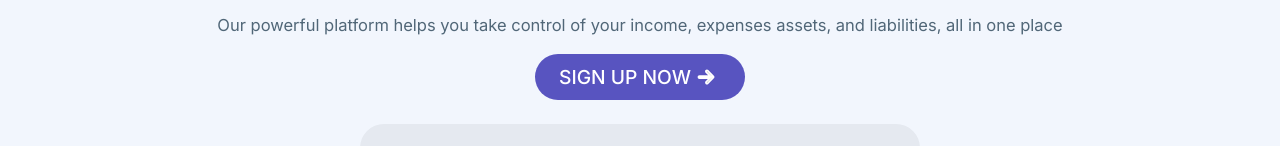
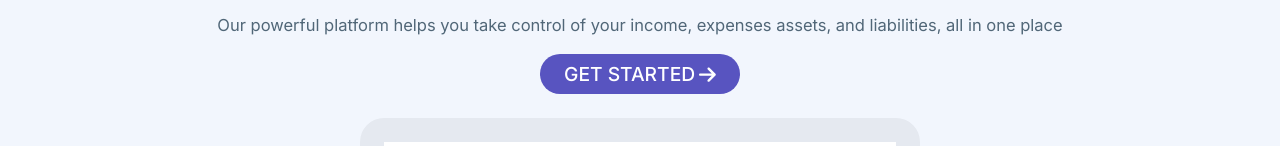
Before and after one commit to danielgen01/financy, a Next.js app: page / in a window 1280 px wide. Shown: the part 179-325 px from the top of the page. Built offline with nearby package versions, Linux system fonts and the light colour scheme; no server answers.

Commit message:
chore: use fa arrow SVG

```diff
--- a/src/app/pageTemplates/homepage/SubComponents.styles.module.css
+++ b/src/app/pageTemplates/homepage/SubComponents.styles.module.css
@@ -19,6 +19,7 @@
     border-radius:var(--border-radius-xl) ;
     text-transform: uppercase;
     text-decoration: none;
+    gap: var(--spacing-xs);
 
 }
 
--- a/src/app/pageTemplates/homepage/SubComponents.tsx
+++ b/src/app/pageTemplates/homepage/SubComponents.tsx
@@ -1,5 +1,7 @@
 "use client"
 
+import { faArrowRight } from "@fortawesome/free-solid-svg-icons"
+import { FontAwesomeIcon } from "@fortawesome/react-fontawesome"
 import Image from "next/image"
 import Link from "next/link"
 import { useTheme } from "next-themes"
@@ -27,25 +29,6 @@
 import TrackingImage from "../../../../public/tracking.png"
 import styles from "./SubComponents.styles.module.css"
 
-const ArrowSvg = () => {
-  return (
-    <svg
-      width="30px"
-      height="30px"
-      viewBox="0 0 16 16"
-      xmlns="http://www.w3.org/2000/svg"
-      fill="#000000"
-      className="bi bi-arrow-right-short"
-      stroke="white"
-    >
-      <path
-        fillRule="evenodd"
-        d="M4 8a.5.5 0 0 1 .5-.5h5.793L8.146 5.354a.5.5 0 1 1 .708-.708l3 3a.5.5 0 0 1 0 .708l-3 3a.5.5 0 0 1-.708-.708L10.293 8.5H4.5A.5.5 0 0 1 4 8z"
-      />
-    </svg>
-  )
-}
-
 export const HeroSection: React.FC = () => {
   return (
     <LayoutSection>
@@ -60,7 +43,8 @@
           assets, and liabilities, all in one place
         </Paragraph>
         <Link href="/signup" className={styles.StyledLink}>
-          Sign up now <ArrowSvg />
+          Get started
+          <FontAwesomeIcon icon={faArrowRight} />
         </Link>
       </div>
     </LayoutSection>
```
